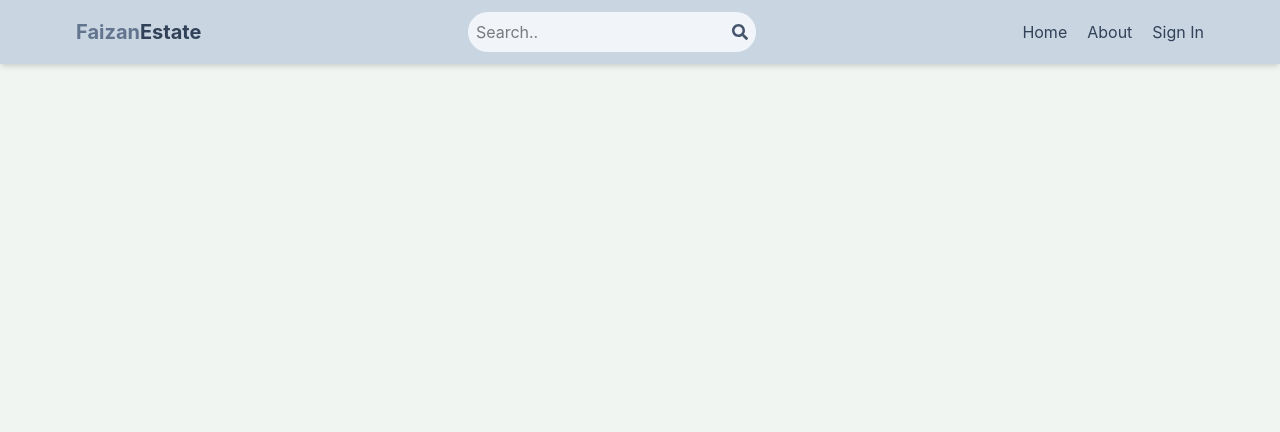
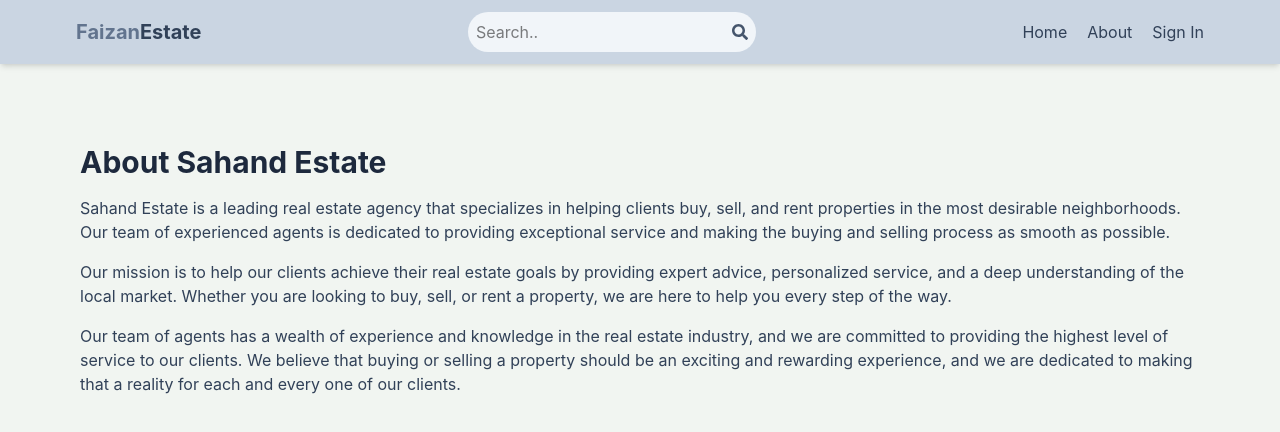
Before and after one commit to FaiziNerd/Real-Estate-Project, a React (Vite) app in the folder client/: page /about in a window 1280 px wide. Shown: the top 432 px of the page. Built offline with nearby package versions, Linux system fonts and the light colour scheme; no server answers.

Commit message:
Completed the About Page

```diff
--- a/client/src/pages/About.jsx
+++ b/client/src/pages/About.jsx
@@ -1,9 +1,22 @@
+/* eslint-disable no-unused-vars */
+import React from 'react'
 
-
-function About ()
-{
-
+export default function About() {
+  return (
+    <div className='py-20 px-4 max-w-6xl mx-auto'>
+      <h1 className='text-3xl font-bold mb-4 text-slate-800'>About Sahand Estate</h1>
+      <p className='mb-4 text-slate-700'>Sahand Estate is a leading real estate agency that specializes in helping clients buy, sell, and rent properties in the most desirable neighborhoods. Our team of experienced
+         agents is dedicated to providing exceptional service and making the buying and
+         selling process as smooth as possible.</p>
+      <p className='mb-4 text-slate-700'>
+      Our mission is to help our clients achieve their real estate goals by providing expert advice, personalized service, and a deep understanding of the local market. Whether you are looking to buy, sell, or rent a property, we are here to help you every step of the way.
+      </p>
+      <p className='mb-4 text-slate-700'>
+        Our team of agents has a wealth of experience and knowledge in the real estate
+        industry, and we are committed to providing the highest level of service to our
+        clients. We believe that buying or selling a property should be an exciting and
+        rewarding experience, and we are dedicated to making that a reality for each and
+        every one of our clients.</p>
+    </div>
+  )
 }
-
-
-export default About
```
